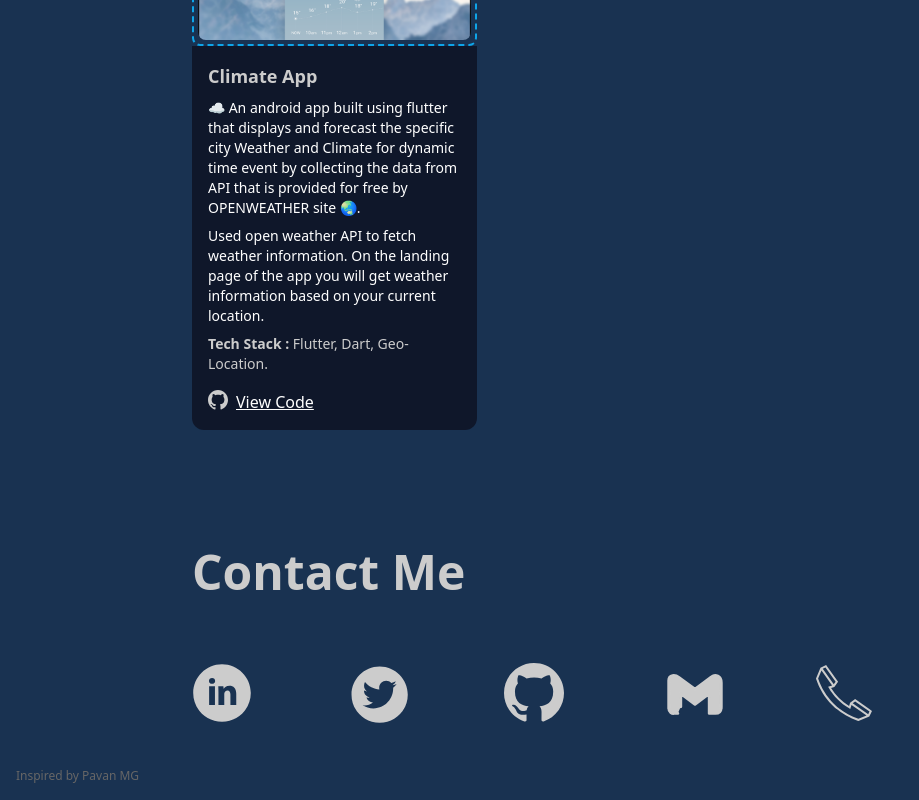
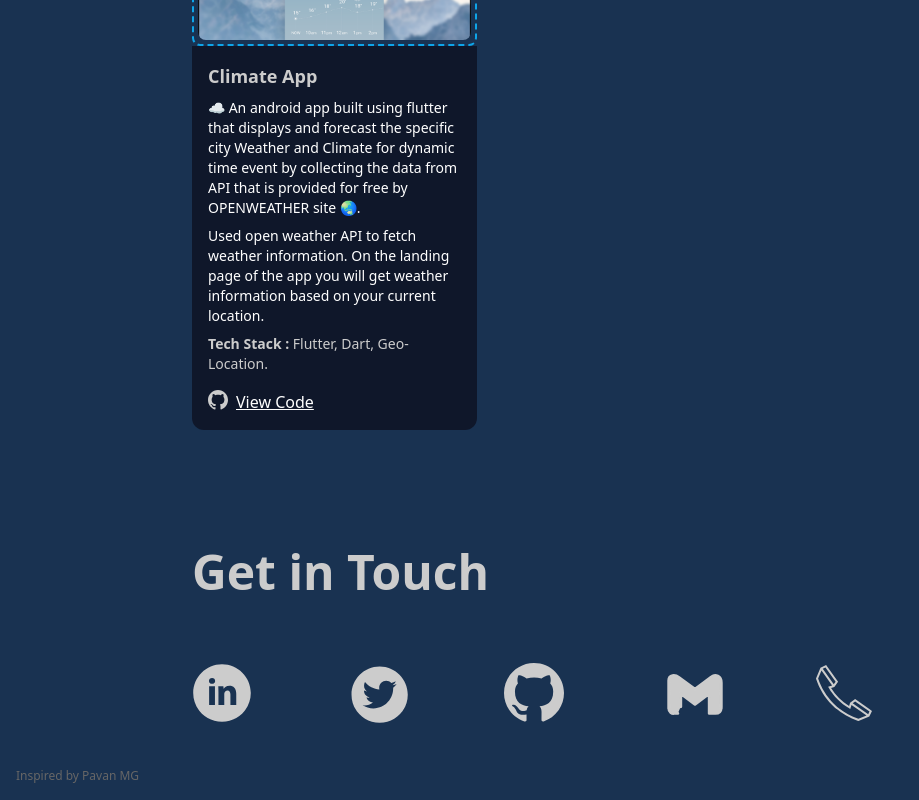
Before and after one commit to Raj-Mandloii/raj-mandloi, a React (Create React App) app: page /contact in a window 1280 px wide. Shown: the part 4626-5426 px from the top of the page, without its empty margins (0-919 px from the left). Built offline with nearby package versions, Linux system fonts and the light colour scheme.

Commit message:
contact updated

```diff
--- a/src/Pages/Contact.js
+++ b/src/Pages/Contact.js
@@ -9,7 +9,7 @@ function Contact() {
     <main id="contact" className="container mx-auto max-width section pb-6">
       <section>
         <h1 className="text-2xl pb-4 text-dark-heading dark:text-light-heading md:text-4xl xl:text-5xl xl:leading-tight font-bold">
-          Contact Me
+        Get in Touch
         </h1>
       </section>
       <section className="grid grid-cols-4 md:grid-cols-5 lg:grid-cols-6 items-center gap-10 pt-10">
```
